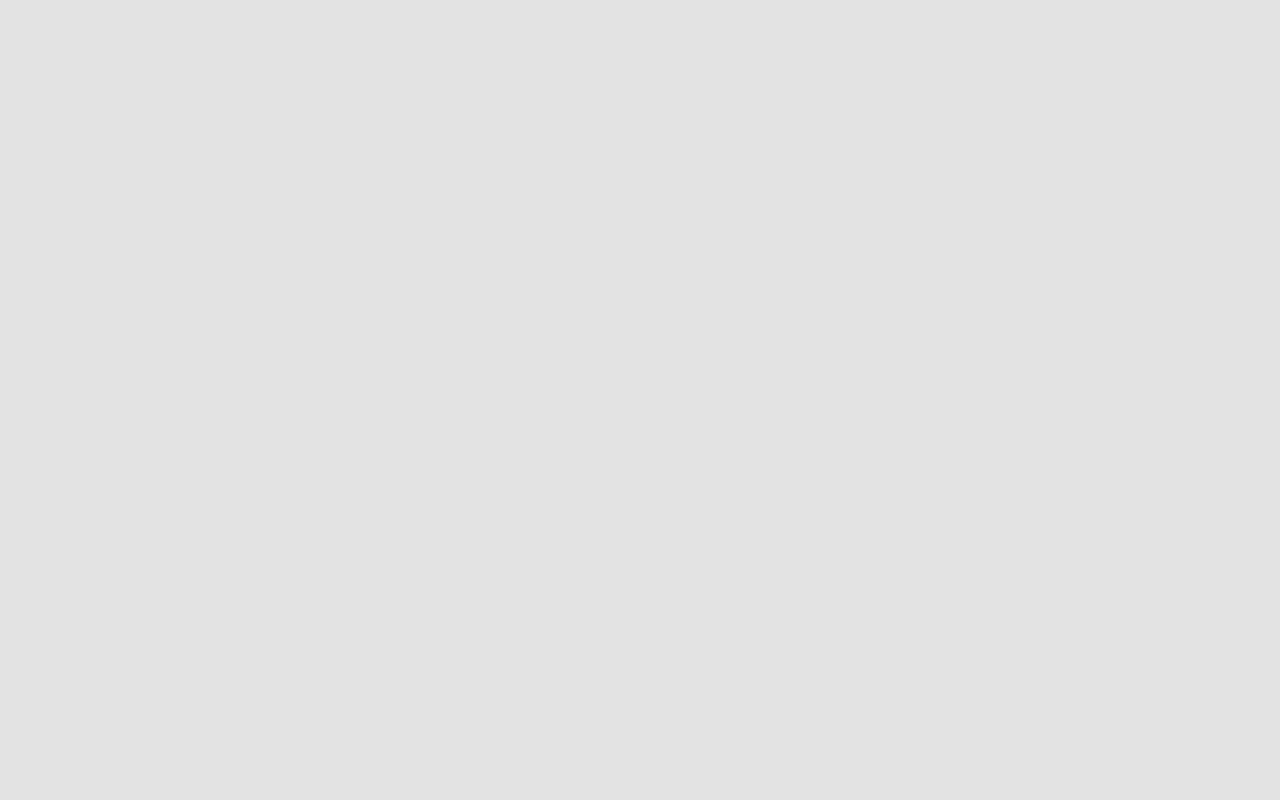
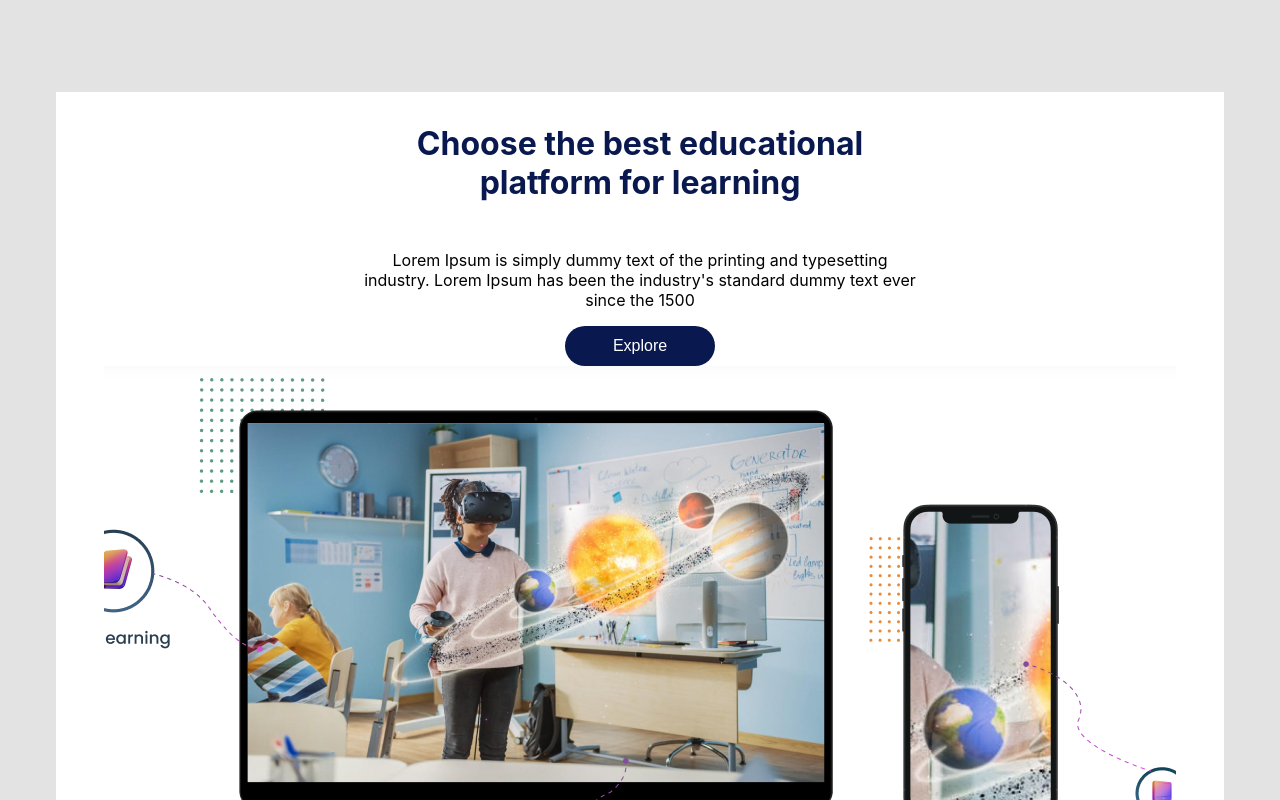
Before and after one commit to nikhilmaske-2001/RezoVr, a React (Create React App) app: page / in a window 1280 px wide. Shown: the part 580-1380 px from the top of the page. Before the commit the page ends 800 px from the top, so only its background shows below. Built offline with nearby package versions, Linux system fonts and the light colour scheme.

Commit message:
Explore page completed.

```diff
--- a/src/App.js
+++ b/src/App.js
@@ -1,4 +1,5 @@
 import './App.css';
+import Explore from './components/Explore/Explore';
 import Home from './components/Home/Home';
 import Navbar from './components/Navbar/Navbar';
 
@@ -7,6 +8,7 @@ function App() {
     <div className="App">
       <Navbar />
       <Home />
+      <Explore />
     </div>
   );
 }
--- /dev/null
+++ b/src/components/Explore/Explore.css
@@ -0,0 +1,62 @@
+.explore {
+  background-color: white;
+  padding: 0 3rem 0 3rem;
+  display: flex;
+  flex-direction: column;
+  height: 120vh;
+  margin-bottom: 8rem;
+  margin-top: 9rem;
+  margin-bottom: 13rem;
+}
+
+.upper {
+  font-weight: 700;
+  font-size: xx-large;
+  background-color: white;
+
+  display: table-cell;
+  vertical-align: middle;
+  text-align: center;
+
+  color: #09194f;
+}
+
+p {
+  background-color: white;
+}
+
+.explore-button {
+  border-radius: 20px;
+  border: none;
+  width: 150px;
+  color: white;
+  font-size: 16px;
+  padding: 11px 26px 11px 26px;
+  background-color: #09194f;
+}
+
+.explore-button:hover {
+  background-color: white;
+  cursor: pointer;
+  color: darkblue;
+  border: 1px solid darkblue;
+}
+
+.middle {
+  display: flex;
+  flex-direction: column;
+
+  background-color: white;
+
+  display: table-cell;
+  vertical-align: middle;
+  text-align: center;
+}
+
+.lower {
+  display: flex;
+  justify-content: center;
+  background-color: white;
+  overflow: hidden;
+  max-width: 100%;
+}
--- /dev/null
+++ b/src/components/Explore/Explore.jsx
@@ -0,0 +1,31 @@
+import React from "react";
+import "./Explore.css";
+import explore from "../../images/explore.PNG";
+
+function Explore() {
+  return (
+    <div className="explore">
+      <div className="upper">
+        <p>
+          Choose the best educational <br></br>
+          platform for learning
+        </p>
+      </div>
+      <div className="middle">
+        <p>
+          Lorem Ipsum is simply dummy text of the printing and typesetting
+          <br></br>
+          industry. Lorem Ipsum has been the industry's standard dummy text ever
+          <br></br>
+          since the 1500
+        </p>
+        <button className="explore-button">Explore</button>
+      </div>
+      <div className="lower">
+        <img src={explore} alt={explore} />
+      </div>
+    </div>
+  );
+}
+
+export default Explore;
--- a/src/components/Navbar/Navbar.css
+++ b/src/components/Navbar/Navbar.css
@@ -19,7 +19,7 @@
 
 .n-right {
   display: flex;
-  flex: 1;
+  flex: 1.1;
   align-items: center;
   justify-content: center;
   font-weight: 400;
@@ -34,6 +34,7 @@
   display: flex;
   gap: 2rem;
   margin-right: 4rem;
+  color: #09194f;
 }
 
 .n-list > ul > li:hover {
@@ -47,7 +48,7 @@
   color: white;
   font-size: 16px;
   padding: 11px 26px 11px 26px;
-  background-color: darkblue;
+  background-color: #09194f;
 }
 
 .button:hover {
--- a/src/components/Navbar/Navbar.jsx
+++ b/src/components/Navbar/Navbar.jsx
@@ -1,5 +1,5 @@
 import React from "react";
-import "../Navbar/Navbar.css";
+import "./Navbar.css";
 import logo from "../../images/logo.PNG";
 
 function Navbar() {
```
Also changed, not shown: src/images/explore.PNG (added).
